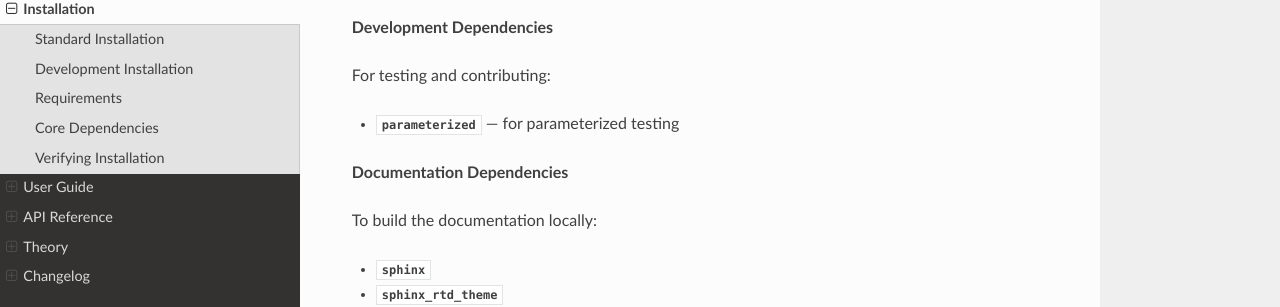
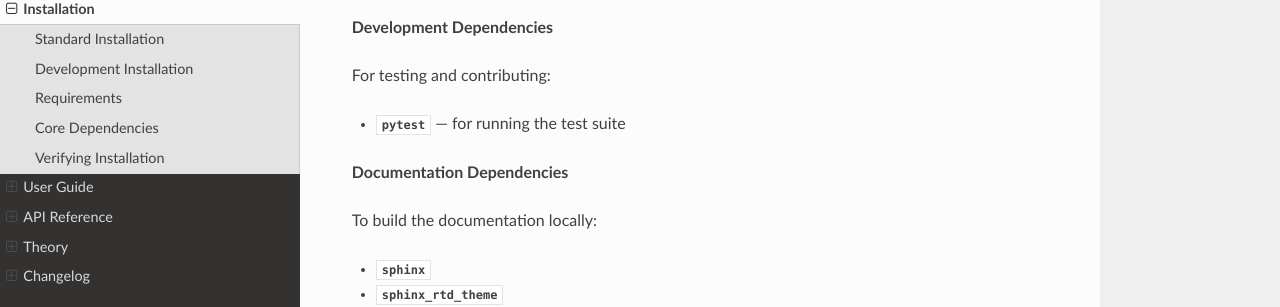
Before and after one commit to nizie002/PyRth, a Sphinx documentation site: the page built from docs/installation.rst, in a window 1280 px wide and 900 px high, scrolled down 1407 px. Shown: the part 144-451 px from the top of the window. Built offline with Sphinx 7.4.7 and the Read the Docs theme 3.1.0, drawn with Linux system fonts in a browser that asks for light colours.

Commit message:
Update installation documentation to replace 'parameterized' with 'pytest' as a testing dependency

```diff
--- a/docs/installation.rst
+++ b/docs/installation.rst
@@ -60,7 +60,7 @@ These are installed automatically when running ``pip install PyRth``.
 
 For testing and contributing:
 
-* :mod:`parameterized` — for parameterized testing
+* :mod:`pytest` — for running the test suite
 
 **Documentation Dependencies**
 
```
